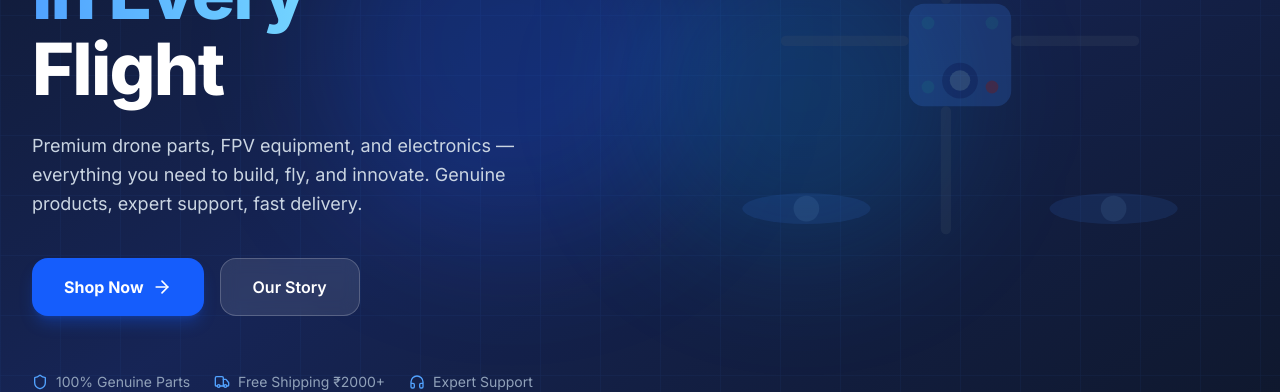
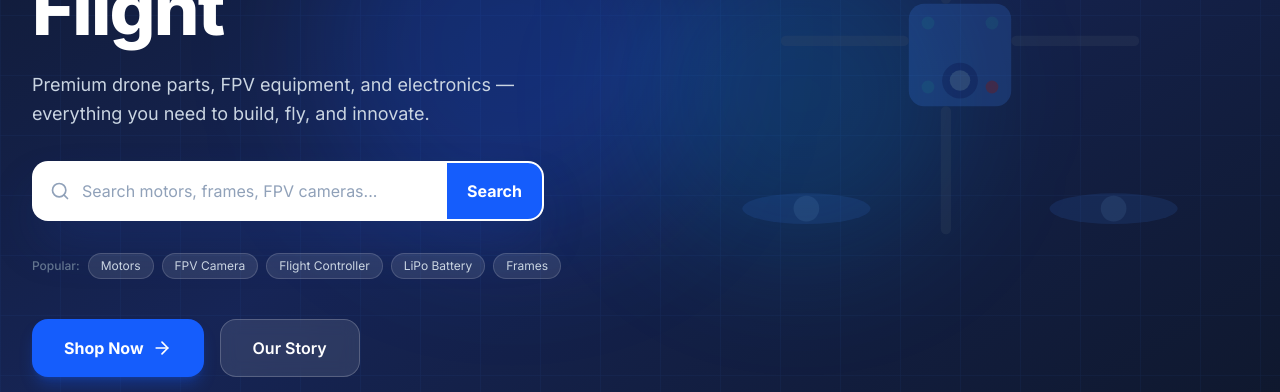
Before and after one commit to workaniket06-cpu/asd-drones, a Next.js app: page / in a window 1280 px wide. Shown: the part 345-737 px from the top of the page. Built offline with nearby package versions, Linux system fonts and the light colour scheme; no server answers; the database is empty.

Commit message:
Add visible search bar on landing page hero section with popular tags

```diff
--- a/components/HeroSection.tsx
+++ b/components/HeroSection.tsx
@@ -1,8 +1,20 @@
 "use client";
 import Link from "next/link";
-import { ArrowRight, Shield, Truck, Headphones } from "lucide-react";
+import { ArrowRight, Shield, Truck, Headphones, Search } from "lucide-react";
+import { useState } from "react";
+import { useRouter } from "next/navigation";
 
 export default function HeroSection() {
+  const [query, setQuery] = useState("");
+  const router = useRouter();
+
+  function handleSearch(e: React.FormEvent) {
+    e.preventDefault();
+    const q = query.trim();
+    if (q) router.push(`/shop?search=${encodeURIComponent(q)}`);
+    else router.push("/shop");
+  }
+
   return (
     <section className="relative min-h-screen flex items-center bg-gradient-to-br from-slate-900 via-blue-950 to-slate-900 overflow-hidden pt-24">
       {/* Animated background grid */}
@@ -24,27 +36,21 @@ export default function HeroSection() {
       {/* Drone SVG illustration */}
       <div className="absolute right-0 top-1/2 -translate-y-1/2 w-1/2 hidden xl:flex items-center justify-center opacity-20">
         <svg viewBox="0 0 400 400" className="w-full max-w-lg" fill="none">
-          {/* Body */}
           <rect x="160" y="160" width="80" height="80" rx="12" fill="#3b82f6" />
-          {/* Arms */}
           <rect x="60" y="185" width="100" height="8" rx="4" fill="#475569" />
           <rect x="240" y="185" width="100" height="8" rx="4" fill="#475569" />
           <rect x="185" y="60" width="8" height="100" rx="4" fill="#475569" />
           <rect x="185" y="240" width="8" height="100" rx="4" fill="#475569" />
-          {/* Rotors */}
           <ellipse cx="80" cy="80" rx="50" ry="12" fill="#3b82f6" opacity="0.6" />
           <ellipse cx="320" cy="80" rx="50" ry="12" fill="#3b82f6" opacity="0.6" />
           <ellipse cx="80" cy="320" rx="50" ry="12" fill="#3b82f6" opacity="0.6" />
           <ellipse cx="320" cy="320" rx="50" ry="12" fill="#3b82f6" opacity="0.6" />
-          {/* Motor hubs */}
           <circle cx="80" cy="80" r="10" fill="#60a5fa" />
           <circle cx="320" cy="80" r="10" fill="#60a5fa" />
           <circle cx="80" cy="320" r="10" fill="#60a5fa" />
           <circle cx="320" cy="320" r="10" fill="#60a5fa" />
-          {/* Camera */}
           <circle cx="200" cy="220" r="14" fill="#1e40af" />
           <circle cx="200" cy="220" r="8" fill="#93c5fd" />
-          {/* LEDs */}
           <circle cx="175" cy="175" r="5" fill="#38bdf8" />
           <circle cx="225" cy="175" r="5" fill="#38bdf8" />
           <circle cx="175" cy="225" r="5" fill="#38bdf8" />
@@ -71,9 +77,42 @@ export default function HeroSection() {
             Flight
           </h1>
 
-          <p className="text-lg text-slate-300 leading-relaxed mb-10 max-w-lg">
-            Premium drone parts, FPV equipment, and electronics — everything you need to build, fly, and innovate. Genuine products, expert support, fast delivery.
+          <p className="text-lg text-slate-300 leading-relaxed mb-8 max-w-lg">
+            Premium drone parts, FPV equipment, and electronics — everything you need to build, fly, and innovate.
           </p>
+
+          {/* ── SEARCH BAR ── */}
+          <form onSubmit={handleSearch} className="flex items-center w-full max-w-lg bg-white rounded-2xl shadow-2xl shadow-blue-900/40 overflow-hidden mb-8 border-2 border-transparent focus-within:border-blue-400 transition-all">
+            <Search className="w-5 h-5 text-slate-400 ml-4 flex-shrink-0" />
+            <input
+              type="text"
+              value={query}
+              onChange={e => setQuery(e.target.value)}
+              placeholder="Search motors, frames, FPV cameras..."
+              className="flex-1 px-3 py-4 text-slate-800 placeholder-slate-400 text-sm sm:text-base outline-none bg-transparent"
+            />
+            <button
+              type="submit"
+              className="bg-blue-600 hover:bg-blue-700 text-white font-bold px-5 py-4 text-sm sm:text-base transition-colors whitespace-nowrap"
+            >
+              Search
+            </button>
+          </form>
+
+          {/* Popular searches */}
+          <div className="flex flex-wrap items-center gap-2 mb-10">
+            <span className="text-slate-500 text-xs font-medium">Popular:</span>
+            {["Motors", "FPV Camera", "Flight Controller", "LiPo Battery", "Frames"].map(tag => (
+              <button
+                key={tag}
+                type="button"
+                onClick={() => router.push(`/shop?search=${encodeURIComponent(tag)}`)}
+                className="px-3 py-1 bg-white/10 hover:bg-white/20 text-slate-300 text-xs rounded-full border border-white/15 transition-colors"
+              >
+                {tag}
+              </button>
+            ))}
+          </div>
 
           {/* CTAs */}
           <div className="flex flex-col sm:flex-row gap-4 mb-14">
```
